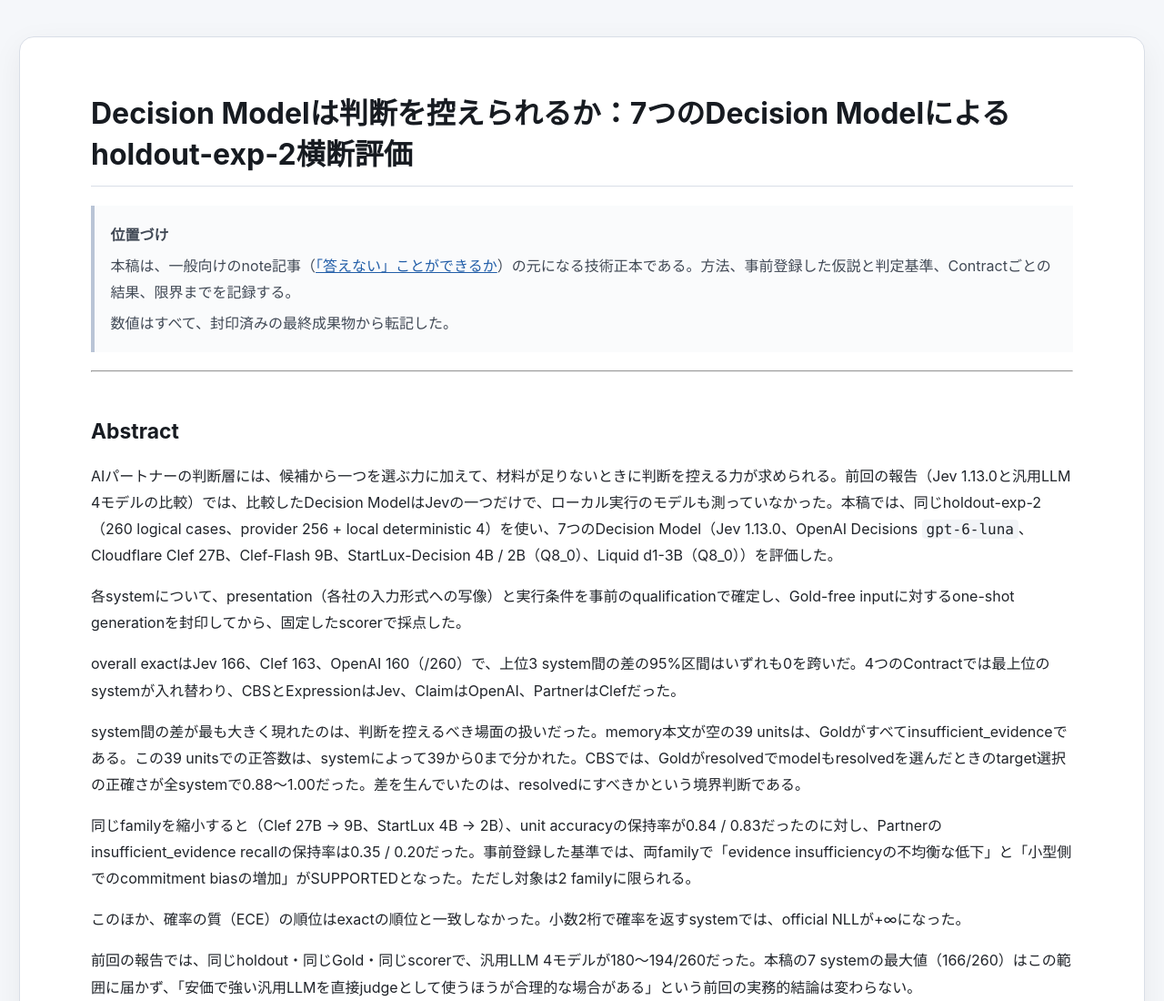
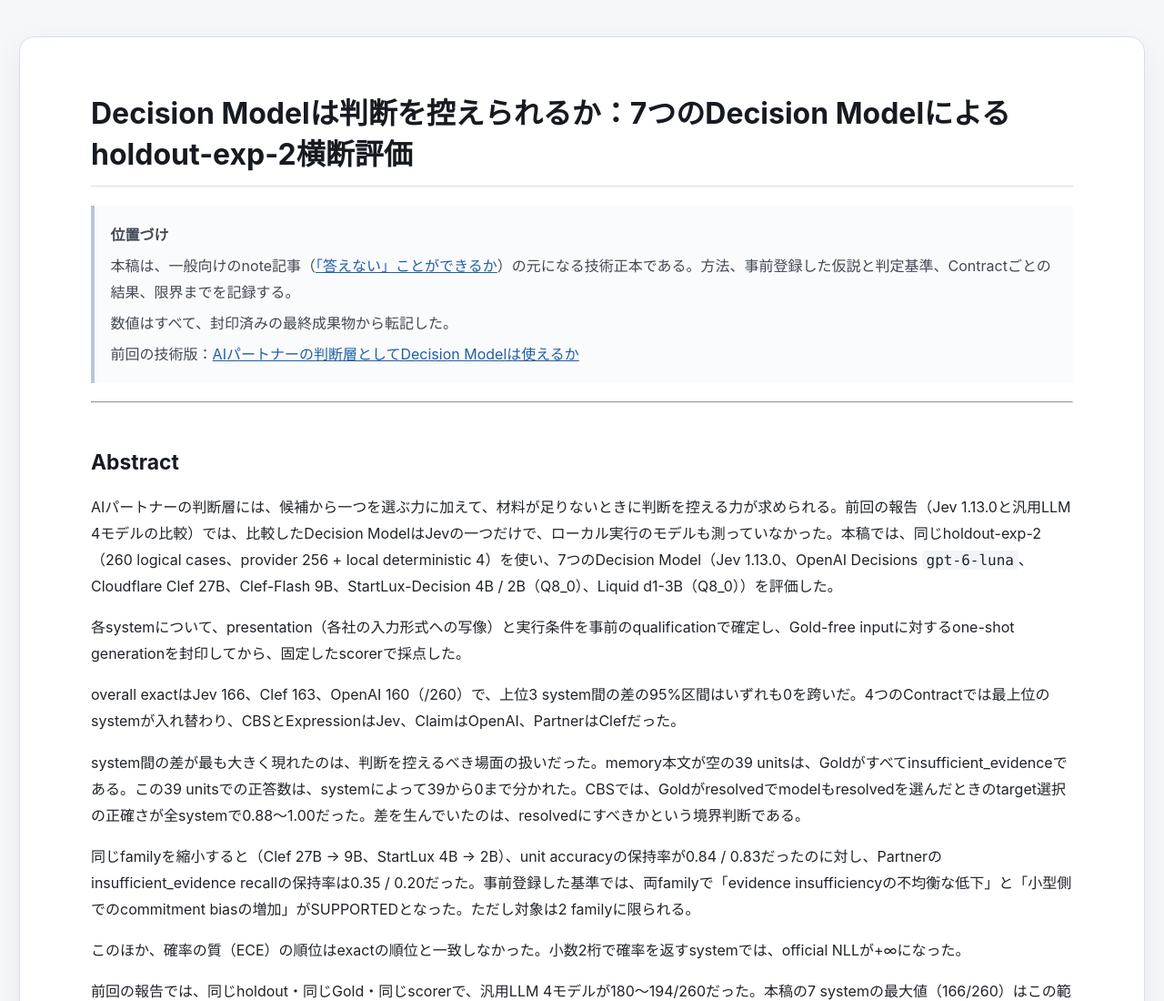
Before and after one commit to whitelabel1940/decision-model-comparison-v1, a plain HTML site: page index.html in a window 1280 px wide. Shown: the top 1100 px of the page at 91% size. Drawn offline with Linux system fonts and the light colour scheme.

Commit message:
Link to the previous technical report
Co-Authored-By: Claude Opus 5.5 <noreply@anthropic.com>

```diff
--- a/index.html
+++ b/index.html
@@ -6,7 +6,7 @@ table{width:100%;border-collapse:collapse;margin:1.3em 0 2em;font-size:.91rem}th
 pre{background:#f3f5f7;padding:1.05em 1.2em;overflow:auto;border:1px solid #e2e6ec;border-radius:10px;line-height:1.55}code{font-family:Consolas,monospace}p code,li code{background:#f2f4f7;padding:.08em .3em;border-radius:4px}
 img{display:block;max-width:100%;height:auto;margin:2em auto .7em;border:1px solid #e0e4ea;border-radius:10px}p em{color:#555e6a}a{color:#225ea8}
 @media(max-width:800px){main{margin:0;padding:26px 18px;border:0;border-radius:0}table{display:block;overflow-x:auto;font-size:.82rem}}</style><style>figure{margin:2em 0}figure img{margin:0 auto .5em}figcaption{font-size:.9rem;color:#555e6a;text-align:center}blockquote p{margin:.3em 0}ol,ul{padding-left:1.6em}.tw{overflow-x:auto}</style></head><body><main><h1>Decision Modelは判断を控えられるか：7つのDecision Modelによるholdout-exp-2横断評価</h1>
-<blockquote><p><strong>位置づけ</strong></p><p>本稿は、一般向けのnote記事（<a href="https://note.com/whitelabel1940/n/n444bca71de6e">「答えない」ことができるか</a>）の元になる技術正本である。方法、事前登録した仮説と判定基準、Contractごとの結果、限界までを記録する。</p><p>数値はすべて、封印済みの最終成果物から転記した。</p></blockquote>
+<blockquote><p><strong>位置づけ</strong></p><p>本稿は、一般向けのnote記事（<a href="https://note.com/whitelabel1940/n/n444bca71de6e">「答えない」ことができるか</a>）の元になる技術正本である。方法、事前登録した仮説と判定基準、Contractごとの結果、限界までを記録する。</p><p>数値はすべて、封印済みの最終成果物から転記した。</p><p>前回の技術版：<a href="https://whitelabel1940.github.io/jev-ai-partner-decision-eval/">AIパートナーの判断層としてDecision Modelは使えるか</a></p></blockquote>
 <hr>
 <h2>Abstract</h2>
 <p>AIパートナーの判断層には、候補から一つを選ぶ力に加えて、材料が足りないときに判断を控える力が求められる。前回の報告（Jev 1.13.0と汎用LLM 4モデルの比較）では、比較したDecision ModelはJevの一つだけで、ローカル実行のモデルも測っていなかった。本稿では、同じholdout-exp-2（260 logical cases、provider 256 + local deterministic 4）を使い、7つのDecision Model（Jev 1.13.0、OpenAI Decisions <code>gpt-6-luna</code>、Cloudflare Clef 27B、Clef-Flash 9B、StartLux-Decision 4B / 2B（Q8_0）、Liquid d1-3B（Q8_0））を評価した。</p>
```
Also changed, not shown: 1 other file.
